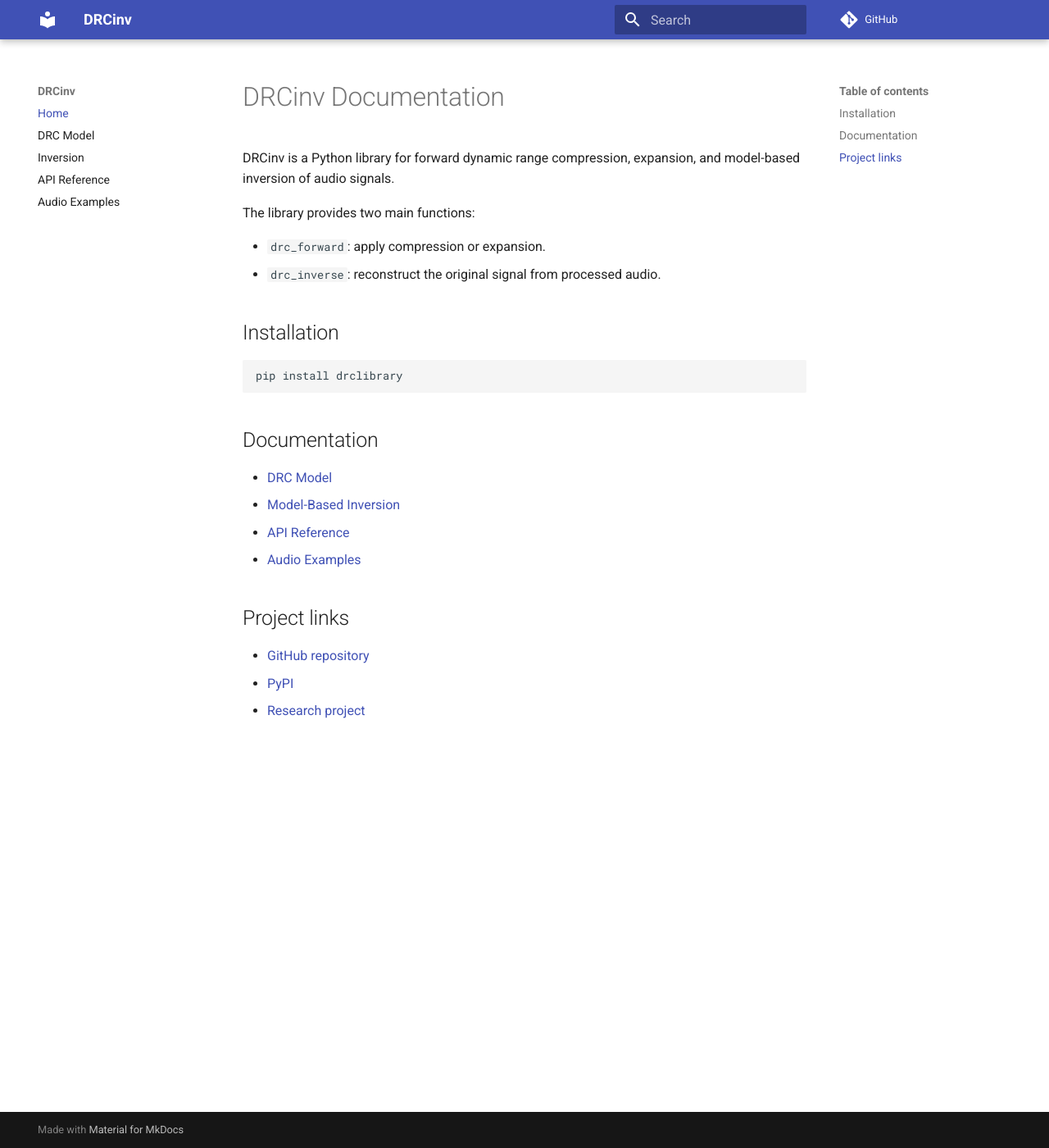
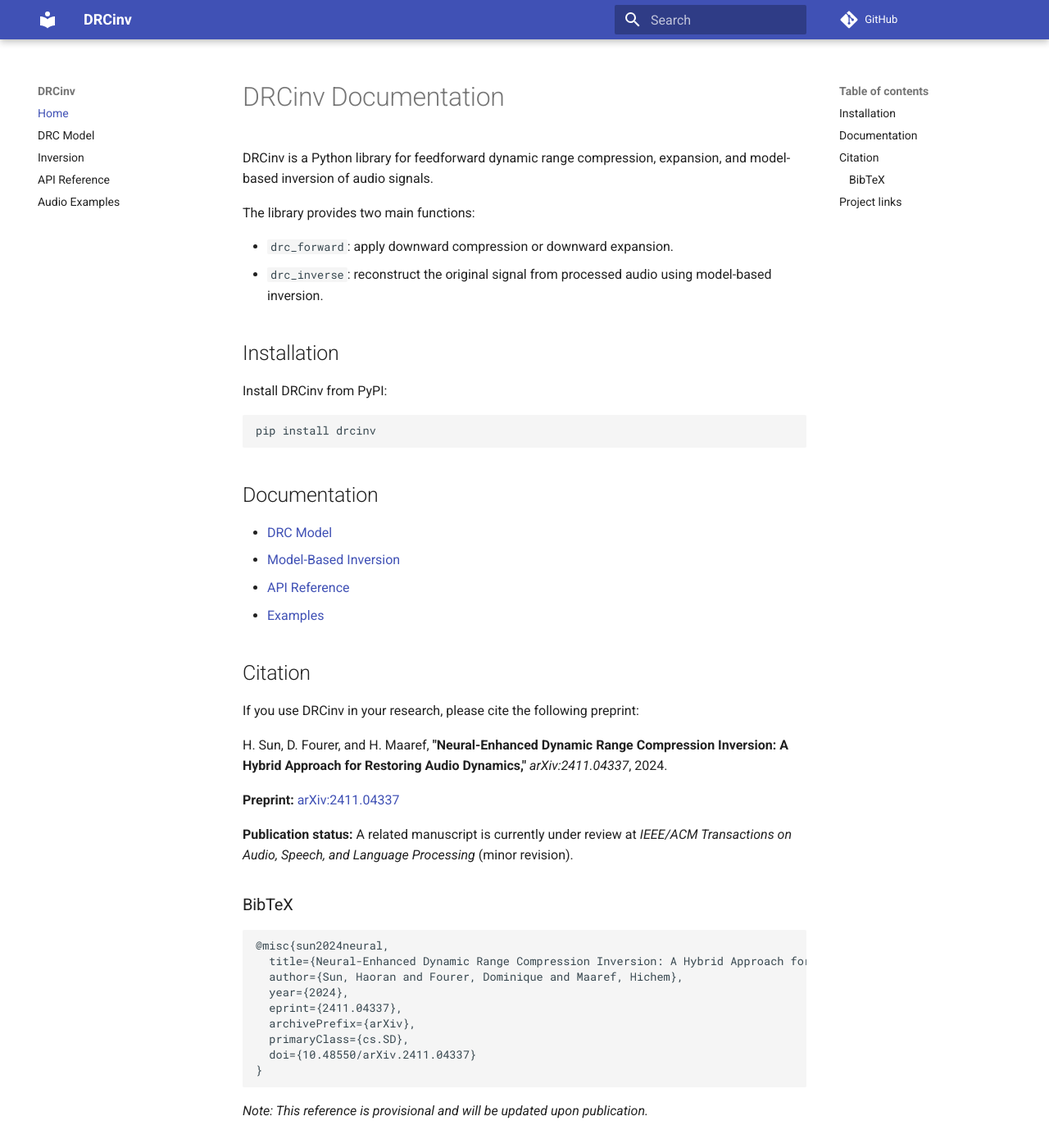
Before and after one commit to dfourer/DRCinv, an MkDocs documentation site: the page built from docs/index.md, in a window 1280 px wide and 1400 px high. Shown: the whole window at 82% size. Built offline with MkDocs 1.6.1 and Material for MkDocs 9.7.7, drawn with Linux system fonts in a browser that asks for light colours; comment, search, counter and statistics services are not loaded.

Commit message:
several fixes dans doc update

````diff
--- a/docs/index.md
+++ b/docs/index.md
@@ -1,17 +1,18 @@
 # DRCinv Documentation
 
-DRCinv is a Python library for forward dynamic range compression,
-expansion, and model-based inversion of audio signals.
+DRCinv is a Python library for feedforward dynamic range compression, expansion, and model-based inversion of audio signals.
 
 The library provides two main functions:
 
-- `drc_forward`: apply compression or expansion.
-- `drc_inverse`: reconstruct the original signal from processed audio.
+- `drc_forward`: apply downward compression or downward expansion.
+- `drc_inverse`: reconstruct the original signal from processed audio using model-based inversion.
 
 ## Installation
 
+Install DRCinv from PyPI:
+
 ```bash
-pip install drclibrary
+pip install drcinv
 ```
 
 ## Documentation
@@ -19,7 +20,33 @@
 - [DRC Model](model.md)
 - [Model-Based Inversion](inversion.md)
 - [API Reference](api.md)
-- [Audio Examples](examples.md)
+- [Examples](examples.md)
+
+## Citation
+
+If you use DRCinv in your research, please cite the following preprint:
+
+H. Sun, D. Fourer, and H. Maaref, **"Neural-Enhanced Dynamic Range Compression Inversion: A Hybrid Approach for Restoring Audio Dynamics,"** *arXiv:2411.04337*, 2024.
+
+**Preprint:** [arXiv:2411.04337](https://arxiv.org/abs/2411.04337)
+
+**Publication status:** A related manuscript is currently under review at *IEEE/ACM Transactions on Audio, Speech, and Language Processing* (minor revision).
+
+### BibTeX
+
+```bibtex
+@misc{sun2024neural,
+  title={Neural-Enhanced Dynamic Range Compression Inversion: A Hybrid Approach for Restoring Audio Dynamics},
+  author={Sun, Haoran and Fourer, Dominique and Maaref, Hichem},
+  year={2024},
+  eprint={2411.04337},
+  archivePrefix={arXiv},
+  primaryClass={cs.SD},
+  doi={10.48550/arXiv.2411.04337}
+}
+```
+
+*Note: This reference is provisional and will be updated upon publication.*
 
 ## Project links
 
````
Also changed, not shown: README.md (+17 -7 lines), docs/api.md (+19 -6 lines).
